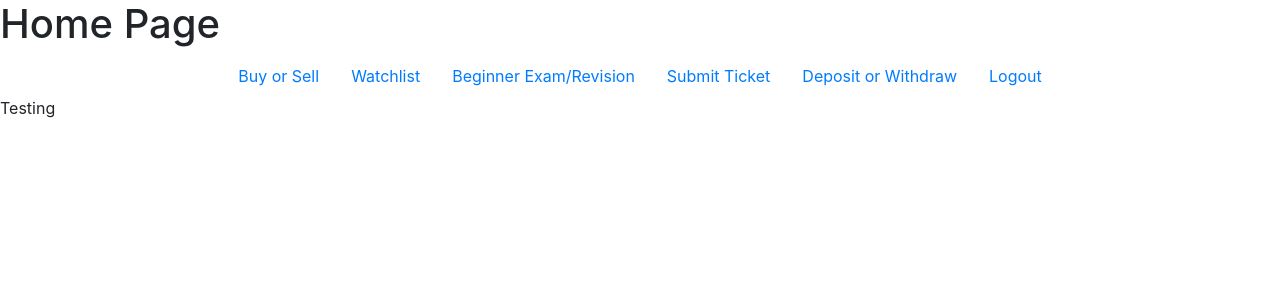
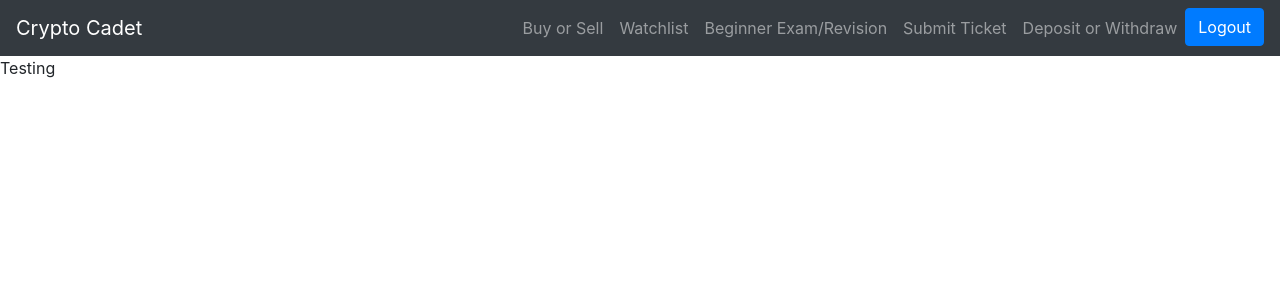
Before and after one commit to lewis-ljh/CryptoCadet, a Django app: page /home/ in a window 1280 px wide. Shown: the top 300 px of the page. Run offline with Django 4.2, Linux system fonts and the light colour scheme; a user stored in the database is signed in.

Commit message:
nav style with bootstrap

```diff
--- a/CryptoCadet/mysite/main/templates/main/base.html
+++ b/CryptoCadet/mysite/main/templates/main/base.html
@@ -15,25 +15,40 @@
 
         </head>
         <body>
-            {% block title%}{% endblock %}
+
             {% if user.is_authenticated %}
                 {% block navbar%}
-                <div id="content", name="content">
-                    <div id="navbar">
-                        <nav role="navigation">
-                            <ul class="nav justify-content-center">
-                               <li class="nav-item"><a class='nav-link' href="/yettobemade">Buy or Sell</a></li>
-                               <li class="nav-item"> <a class='nav-link' href="/yettobemade">Watchlist</a></li>
-                               <li class="nav-item"> <a class='nav-link' href="/yettobemade">Beginner Exam/Revision</a></li>
-                               <li class="nav-item"><a class='nav-link' href="/yettobemade">Submit Ticket</a></li>
-                                <li class="nav-item"> <a class='nav-link' href="/yettobemade">Deposit or Withdraw</a></li>
-                                {% block Logout %}
-                                <li class="nav-item"> <a class='nav-link' href="/log-out">Logout</a></li>
-                                {% endblock %}
-                            </ul>
-                        </nav>
+                <nav class="navbar navbar-expand-lg navbar-dark bg-dark">
+                    <a class="navbar-brand" href="#">Crypto Cadet</a>
+                        <button class="navbar-toggler" type="button" data-toggle="collapse" data-target="#navbarText" aria-controls="navbarText" aria-expanded="false" aria-label="Toggle navigation">
+                            <span class="navbar-toggler-icon"></span>
+                         </button>
+                    <div class="collapse navbar-collapse" id="navbarText">
+                         <ul class="navbar-nav ml-auto">
+                            <li class="nav-item">
+                                <a class='nav-link' href="/yettobemade">Buy or Sell</a>
+                            </li>
+                            <li class="nav-item">
+                                <a class='nav-link' href="/yettobemade">Watchlist</a>
+                            </li>
+                            <li class="nav-item">
+                                <a class='nav-link' href="/yettobemade">Beginner Exam/Revision</a>
+                            </li>
+                            <li class="nav-item">
+                                <a class='nav-link' href="/yettobemade">Submit Ticket</a>
+                            </li>
+                            <li class="nav-item">
+                                <a class='nav-link' href="/yettobemade">Deposit or Withdraw</a></li>
+                            </li>
+                            {% block Logout %}
+                            <li>
+                                <a class='btn btn-primary' href="/log-out">Logout</a>
+                            </li>
+                            {% endblock %}
+                        </ul>
                     </div>
-                </div>
+                  </nav>
+
                 {% endblock %}
 
                 {% block content%}
--- a/CryptoCadet/mysite/main/templates/main/home.html
+++ b/CryptoCadet/mysite/main/templates/main/home.html
@@ -1,7 +1,7 @@
 {% extends "main/base.html" %}
 {% block title %}
 <div>
-    <h1>Home Page</h1>
+    <h1>Crypto Cadet</h1>
 </div>
 {% endblock %}
 <head>
--- a/CryptoCadet/mysite/register/templates/register/register.html
+++ b/CryptoCadet/mysite/register/templates/register/register.html
@@ -5,7 +5,7 @@
 {% block content %}
 {% endblock %}
 {% block login %}
-    <form method="POST">
+    <form method="POST" class="form-group">
         {% csrf_token %}
         {{form}}
         <button type="submit">Register</button>
--- a/CryptoCadet/mysite/register/templates/registration/login.html
+++ b/CryptoCadet/mysite/register/templates/registration/login.html
@@ -5,7 +5,7 @@
 
 {% block login %}
 
-<form method="post">
+<form method="post" class="form-group">
     {% csrf_token %}
     {{form}}
     <p>Don't have an account? Create one <a href="/register">here</a></p>
```
Also changed, not shown: CryptoCadet/mysite/db.sqlite3.
